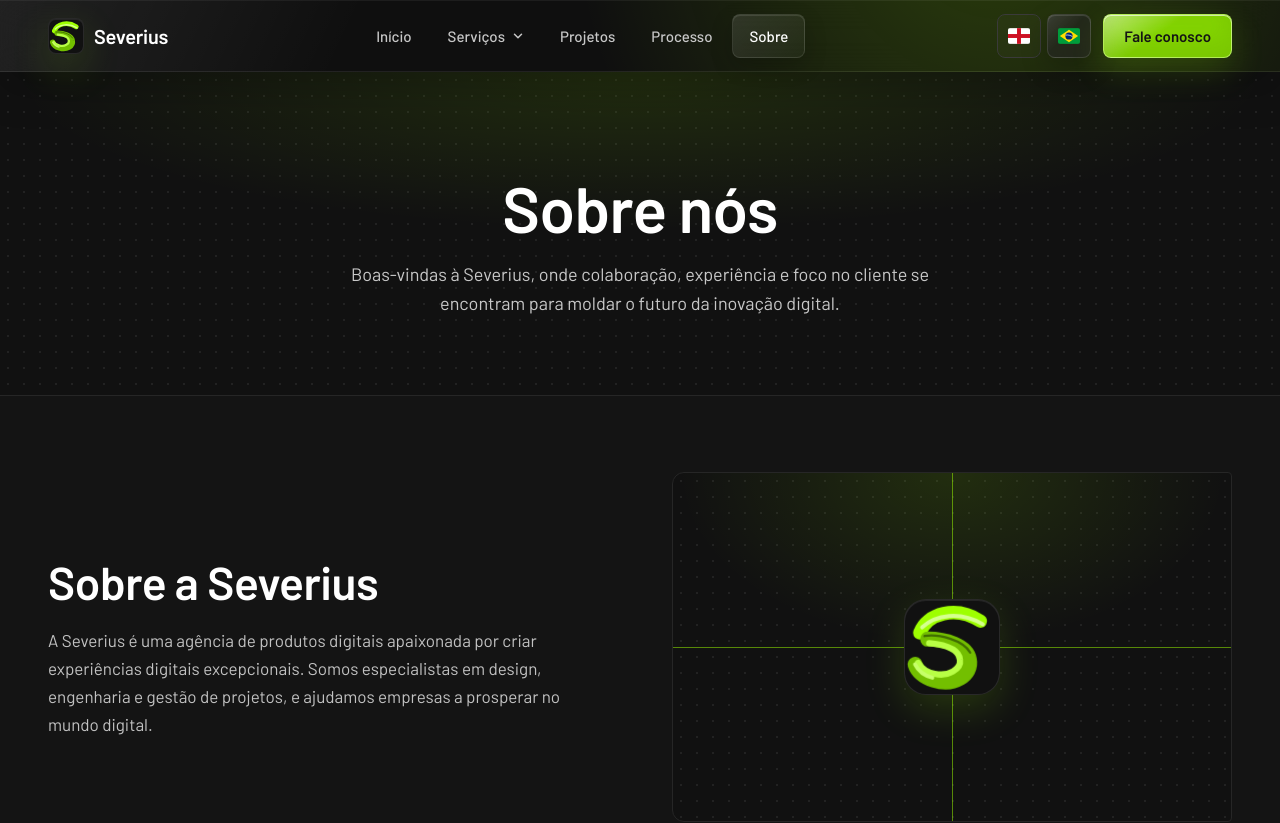
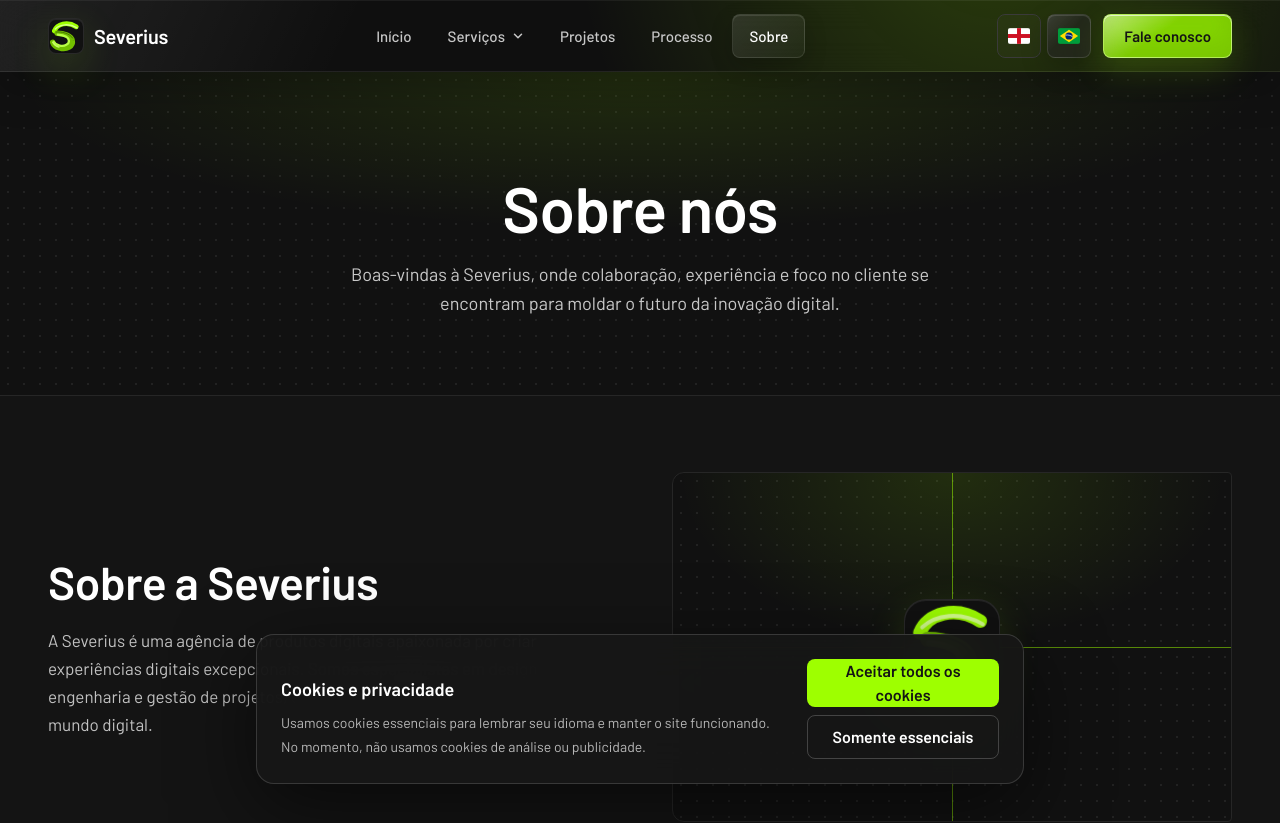
Before and after one commit to Severius-company/Severius-site, a Next.js app: page /pt-br/about in a window 1280 px wide. Shown: the top 823 px of the page. Built offline with nearby package versions, Linux system fonts and the light colour scheme.

Commit message:
feat: adiciona consentimento de cookies

```diff
--- a/src/app/[locale]/layout.tsx
+++ b/src/app/[locale]/layout.tsx
@@ -3,6 +3,7 @@
 import { notFound } from 'next/navigation'
 import { Footer } from '@/components/Footer'
 import { Header } from '@/components/Header'
+import { CookieConsent } from '@/components/CookieConsent'
 import { SpotlightGlow } from '@/components/SpotlightGlow'
 import { SiteLoader } from '@/components/SiteLoader'
 import { getDictionary } from '@/content'
@@ -64,6 +65,7 @@
         <Header locale={locale} dict={dict} />
         <main id="main" tabIndex={-1} className="pt-[72px]">{children}</main>
         <Footer locale={locale} dict={dict} />
+        <CookieConsent copy={dict.cookies} />
       </body>
     </html>
   )
--- /dev/null
+++ b/src/components/CookieConsent.tsx
@@ -0,0 +1,43 @@
+'use client'
+
+import { useEffect, useState } from 'react'
+import type { Dictionary } from '@/content/types'
+import { COOKIE_CONSENT_COOKIE } from '@/lib/i18n'
+
+type Consent = 'all' | 'essential'
+
+export function CookieConsent({ copy }: { copy: Dictionary['cookies'] }) {
+  const [visible, setVisible] = useState(false)
+
+  useEffect(() => {
+    const frame = requestAnimationFrame(() => setVisible(!document.cookie.split('; ').some(cookie => cookie.startsWith(`${COOKIE_CONSENT_COOKIE}=`))))
+    return () => cancelAnimationFrame(frame)
+  }, [])
+
+  const choose = (consent: Consent) => {
+    const secure = location.protocol === 'https:' ? '; Secure' : ''
+    document.cookie = `${COOKIE_CONSENT_COOKIE}=${consent}; Path=/; Max-Age=31536000; SameSite=Lax${secure}`
+    setVisible(false)
+  }
+
+  if (!visible) return null
+
+  return (
+    <section aria-label={copy.aria} className="fixed right-4 bottom-4 left-4 z-[80] mx-auto max-w-3xl rounded-[18px] border border-white/15 bg-[#171717]/95 p-5 shadow-[0_24px_80px_rgba(0,0,0,.55)] backdrop-blur-xl sm:p-6">
+      <div className="flex flex-col gap-5 sm:flex-row sm:items-end sm:justify-between">
+        <div className="max-w-xl">
+          <h2 className="text-lg font-semibold text-white">{copy.title}</h2>
+          <p className="mt-2 text-sm leading-6 text-[#b8b8b8]">{copy.body}</p>
+        </div>
+        <div className="flex flex-col gap-2 sm:min-w-48">
+          <button type="button" onClick={() => choose('all')} className="min-h-11 rounded-rb bg-accent px-5 font-semibold text-on-accent transition-colors hover:bg-accent-hover focus-visible:outline-2 focus-visible:outline-offset-2 focus-visible:outline-accent">
+            {copy.accept}
+          </button>
+          <button type="button" onClick={() => choose('essential')} className="min-h-11 rounded-rb border border-white/20 px-5 font-semibold text-white transition-colors hover:bg-white/10 focus-visible:outline-2 focus-visible:outline-offset-2 focus-visible:outline-white">
+            {copy.essential}
+          </button>
+        </div>
+      </div>
+    </section>
+  )
+}
--- a/src/content/en/index.ts
+++ b/src/content/en/index.ts
@@ -220,6 +220,13 @@
     body: 'We would love to hear from you and discuss how we can help bring your digital ideas to life.',
     button: 'Start Project',
   },
+  cookies: {
+    title: 'Cookies and privacy',
+    body: 'We use essential cookies to remember your language and keep the site working. We do not currently use analytics or advertising cookies.',
+    accept: 'Accept all cookies',
+    essential: 'Essential only',
+    aria: 'Cookie preferences',
+  },
   footer: { rights: '© 2026 Severius. All rights reserved.' },
   notFound: { title: 'Page not found', body: 'The page you are looking for does not exist.', back: 'Back to Home' },
 }
--- a/src/content/pt-br/index.ts
+++ b/src/content/pt-br/index.ts
@@ -220,6 +220,13 @@
     body: 'Queremos muito ouvir você e conversar sobre como podemos tirar as suas ideias digitais do papel.',
     button: 'Iniciar projeto',
   },
+  cookies: {
+    title: 'Cookies e privacidade',
+    body: 'Usamos cookies essenciais para lembrar seu idioma e manter o site funcionando. No momento, não usamos cookies de análise ou publicidade.',
+    accept: 'Aceitar todos os cookies',
+    essential: 'Somente essenciais',
+    aria: 'Preferências de cookies',
+  },
   footer: { rights: '© 2026 Severius. Todos os direitos reservados.' },
   notFound: { title: 'Página não encontrada', body: 'A página que você procura não existe.', back: 'Voltar para o início' },
 }
--- a/src/content/types.ts
+++ b/src/content/types.ts
@@ -147,6 +147,7 @@
   }
   faqs: { q: string; a: string }[]
   cta: { title: string; body: string; button: string }
+  cookies: { title: string; body: string; accept: string; essential: string; aria: string }
   footer: { rights: string }
   notFound: { title: string; body: string; back: string }
 }
--- a/src/lib/i18n.ts
+++ b/src/lib/i18n.ts
@@ -2,6 +2,7 @@
 export type Locale = (typeof LOCALES)[number]
 export const DEFAULT_LOCALE: Locale = 'en'
 export const LOCALE_COOKIE = 'severius-locale'
+export const COOKIE_CONSENT_COOKIE = 'severius-cookie-consent'
 
 /** Valor de <html lang> / hreflang por locale. */
 export const HTML_LANG: Record<Locale, 'en-GB' | 'pt-BR'> = { en: 'en-GB', 'pt-br': 'pt-BR' }
```
Also changed, not shown: 2 other files (tests, documents, lock files or other folders).
